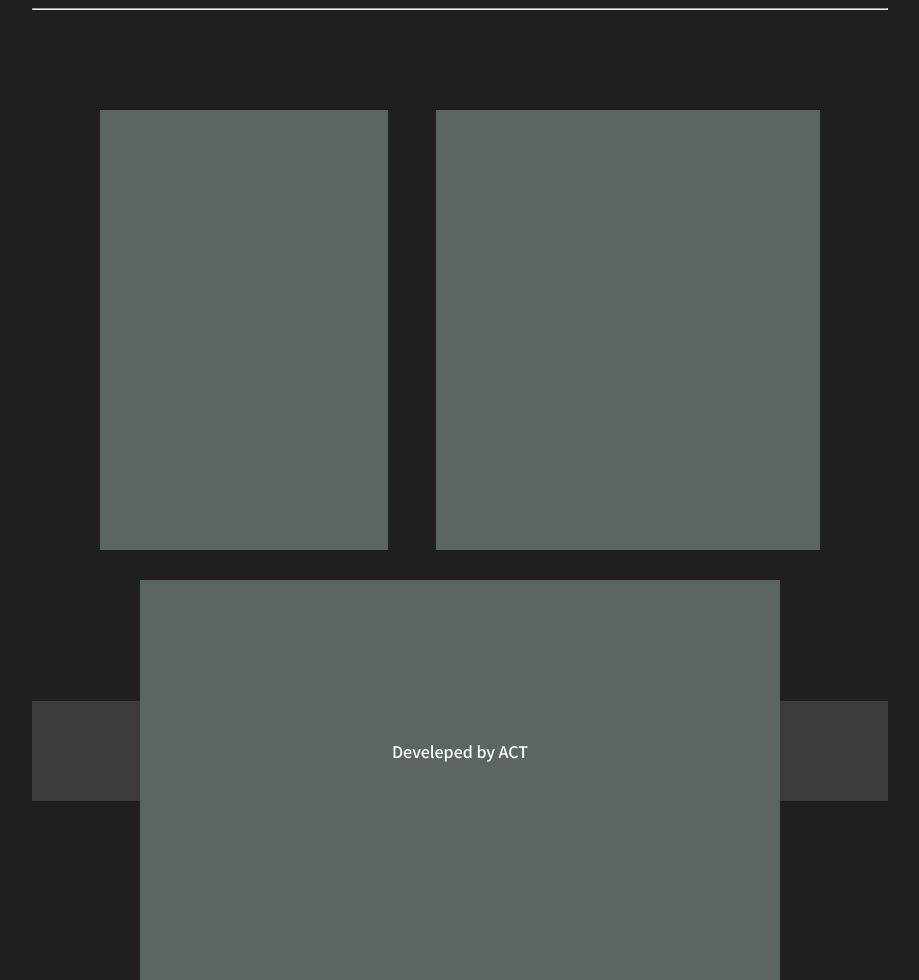
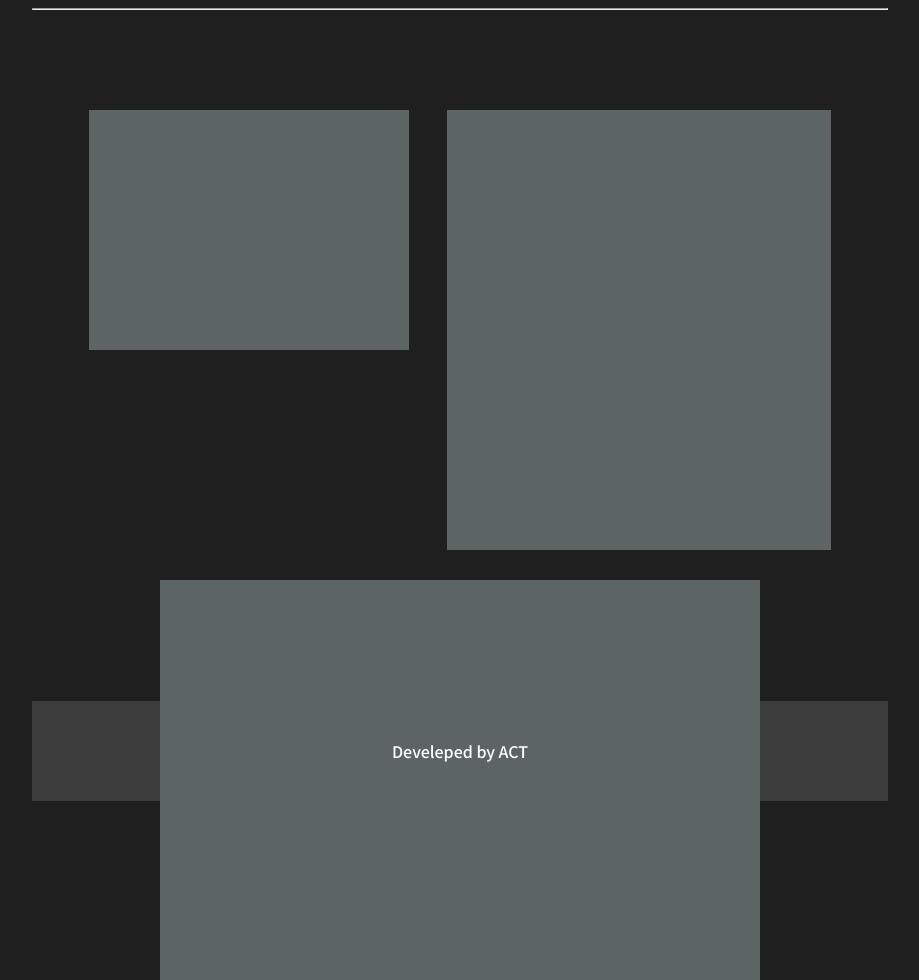
Before and after one commit to EG-Chan/ACT_project, a Django app: page /search/ in a window 1280 px wide. Shown: the part 50-1030 px from the top of the page, without its empty margins (180-1099 px from the left). Run offline with Django 4.2, Linux system fonts and the light colour scheme.

Commit message:
artist_image

```diff
--- a/main/static/css/main.css
+++ b/main/static/css/main.css
@@ -77,48 +77,10 @@ footer {
     align-items: center;
 
     height: 12.5vh;
+
+
 }
 
 hr {
     background-color: rgb(60, 60, 60);
 }
-
-
-.container {
-    margin: 30px 0px 30px 0px;
-
-    display: flex;
-    justify-content: center;
-
-}
-
-.container:nth-of-type(2) {
-    margin: 30px 0px 30px 0px;
-
-    display: flex;
-    justify-content: space-evenly;
-
-}
-
-.artistImageSection {
-    width: 22.5vw;
-    height: 55vh;
-    margin: 0px 10px 0px 40px;
-    background-color:rgb(92, 100, 100)
-}
-
-.resultSection {
-    width: 30vw;
-    height: 55vh;
-    margin: 0 40px 0 10px;
-    background-color:rgb(92, 100, 100)
-
-}
-
-.youtubeSection {
-    width: 50vw;
-    height: 50vh;
-    max-width: 800px;
-    max-height: 600px;
-    background-color:rgb(92, 100, 100)
-}
--- /dev/null
+++ b/main/static/css/search.css
@@ -0,0 +1,43 @@
+.container {
+    margin: 30px 0px 30px 0px;
+
+    display: flex;
+    justify-content: center;
+
+}
+
+.container:nth-of-type(2) {
+    margin: 30px 0px 30px 0px;
+
+    display: flex;
+    justify-content: space-evenly;
+
+}
+
+.artistImageSection {
+    overflow: hidden;
+    display: flex;
+    align-items: center;
+    justify-content: center;
+    width: 25vw;
+    height: 30vh;
+    margin: 0px 10px 0px 40px;
+    background-color:rgb(92, 100, 100)
+}
+
+.resultSection {
+
+    width: 30vw;
+    height: 55vh;
+    margin: 0 40px 0 10px;
+    background-color:rgb(92, 100, 100)
+
+}
+
+.youtubeSection {
+    width: 50vw;
+    height: 50vh;
+    max-width: 600px;
+    max-height: 600px;
+    background-color:rgb(92, 100, 100)
+}
--- a/main/templates/main/search.html
+++ b/main/templates/main/search.html
@@ -1,6 +1,7 @@
 {% extends "main/main.html" %}
 
 {% block static %}
+<link rel="stylesheet" href="/static/css/search.css">
 {% endblock %}
 
 {% block content %}
@@ -20,5 +21,6 @@
     <div class="container">
         <div class="youtubeSection"></div>
     </div>
+
 </section>
 {% endblock %}
--- a/main/views.py
+++ b/main/views.py
@@ -8,9 +8,9 @@ import hashlib
 from main.models import Account
 
 #스포티파이
-import spotipy
-from spotipy.oauth2 import SpotifyClientCredentials
-from spotipy.oauth2 import SpotifyOAuth
+# import spotipy
+# from spotipy.oauth2 import SpotifyClientCredentials
+# from spotipy.oauth2 import SpotifyOAuth
 
 def main(request):
     return render(request, "main/main.html")
```
